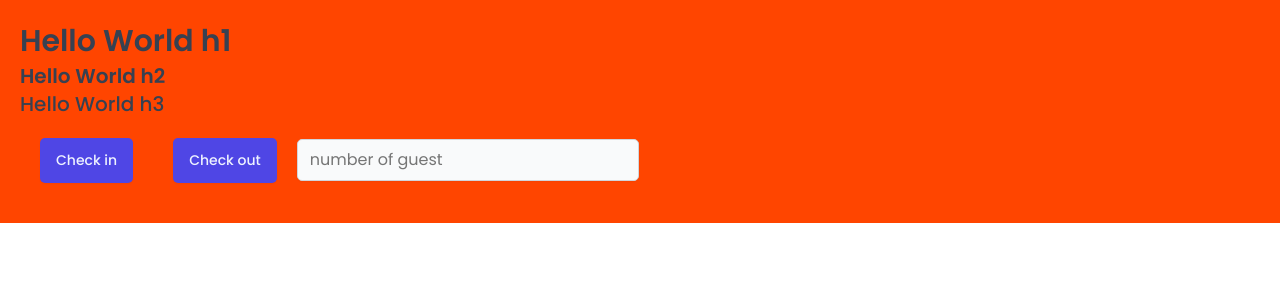
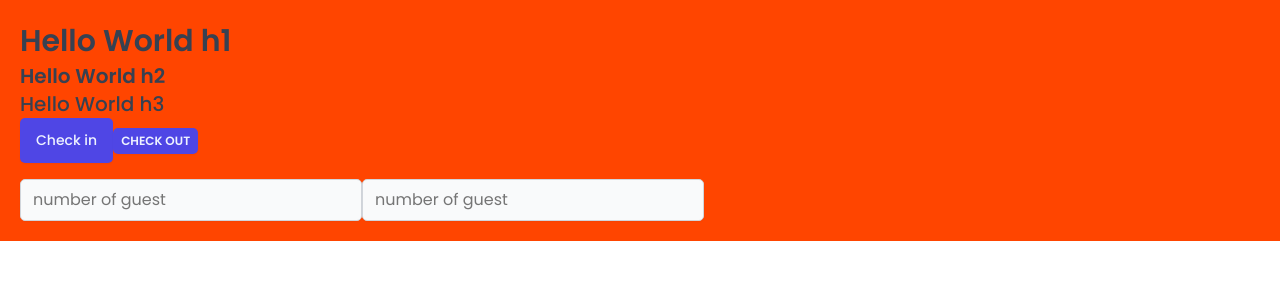
Before and after one commit to Blueflower5/the-wild-oasis2, a React (Vite) app: page / in a window 1280 px wide. Shown: the top 300 px of the page. Built offline with nearby package versions, Linux system fonts and the light colour scheme; a web font is replaced by a local one.

Commit message:
c25-9 (more features of styled components)

```diff
--- a/src/App.jsx
+++ b/src/App.jsx
@@ -3,6 +3,7 @@
 import Button from "./ui/Button";
 import Input from "./ui/input";
 import Heading from "./ui/Heading";
+import Row from "./ui/Row";
 
 //
 const StyledApp = styled.div`
@@ -16,13 +17,31 @@
       {/* this global style cant accpet any props */}
       <GlobalStyles />
       <StyledApp>
+        <Row>
+          <Row type="horizontal">
+            <div>
               <Heading as="h1">Hello World h1</Heading>
               <Heading as="h2">Hello World h2</Heading>
               <Heading as="h3">Hello World h3</Heading>
               {/* we can pass the props in button like regular botton when use styled css */}
               <Button onClick={() => alert("Check in")}>Check in</Button>
-        <Button onClick={() => alert("Check out")}>Check out</Button>
+              <Button
+                varitation="primary"
+                size="small"
+                onClick={() => alert("Check out")}
+              >
+                Check out
+              </Button>
+            </div>
+          </Row>
+
+          <Row type="vertical">
+            <div>
               <Input type="number" placeholder="number of guest" />
+              <Input type="number" placeholder="number of guest" />
+            </div>
+          </Row>
+        </Row>
       </StyledApp>
     </>
   );
--- a/src/ui/Button.jsx
+++ b/src/ui/Button.jsx
@@ -48,19 +48,14 @@
   `,
 };
 const Button = styled.button`
-  font-size: 1.4rem;
-  padding: 1.2rem 1.6rem;
-  font-weight: 500;
   border: none;
   border-radius: var(--border-radius-sm);
-  background-color: var(--color-brand-600);
-  color: var(--color-brand-50);
   box-shadow: var(--shadow-sm);
-  cursor: pointer;
-  margin: 20px;
-
-  &:hover {
-    background-color: var(--color-brand-700);
-  }
+  ${(props) => sizes[props.size]}
+  ${(props) => variations[props.varitation]}
 `;
+Button.defaultProps = {
+  size: "medium",
+  varitation: "primary",
+};
 export default Button;
--- /dev/null
+++ b/src/ui/Row.jsx
@@ -0,0 +1,21 @@
+import styled, { css } from "styled-components";
+
+const Row = styled.div`
+  display: flex;
+  ${(props) =>
+    props.type === "horizontal" &&
+    css`
+      justify-content: space-between;
+      align-items: center;
+    `}
+  ${(props) =>
+    props.type === "vertical" &&
+    css`
+      flex-direction: column;
+      gap: 1.6rem;
+    `}
+`;
+Row.defaultProps = {
+  type: "vertical",
+};
+export default Row;
```
Lines whose indentation alone changed are shown as unchanged.
